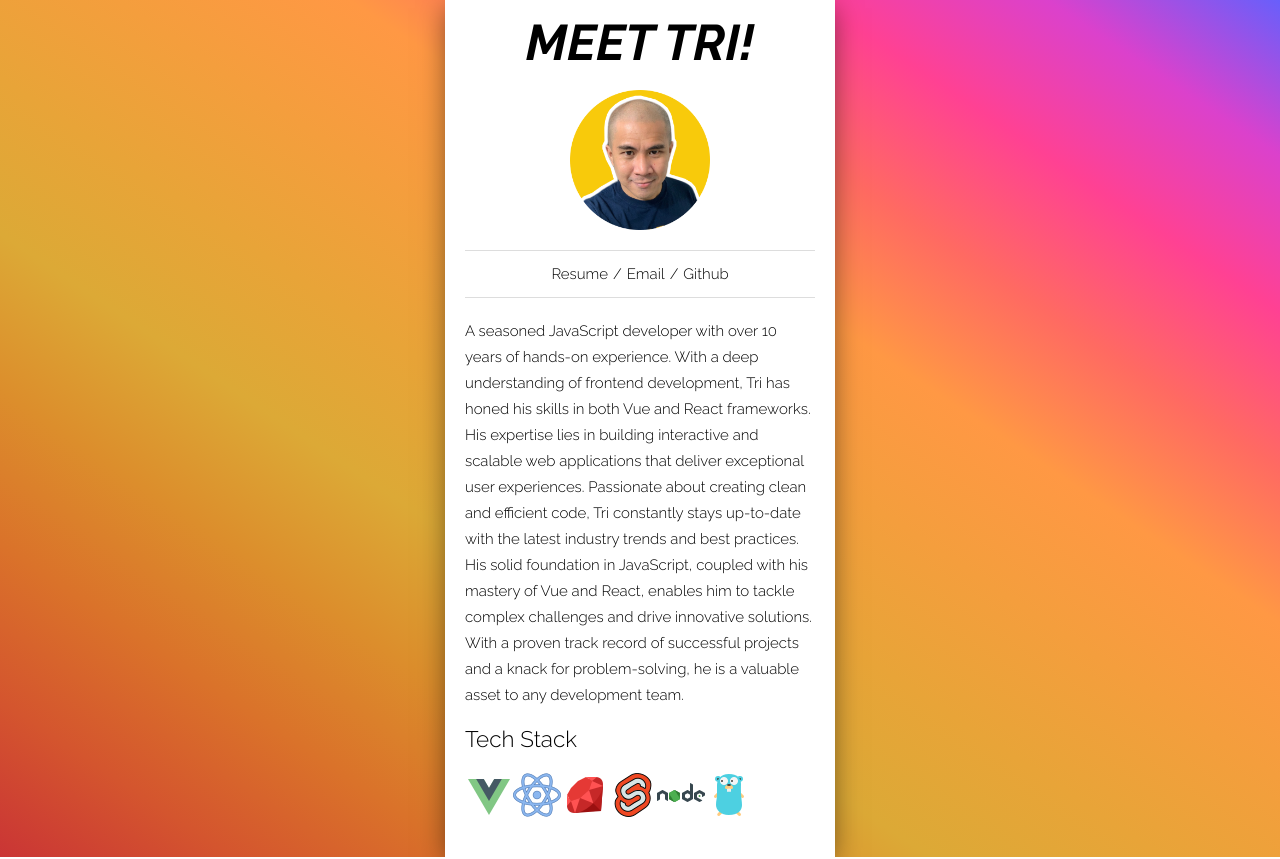
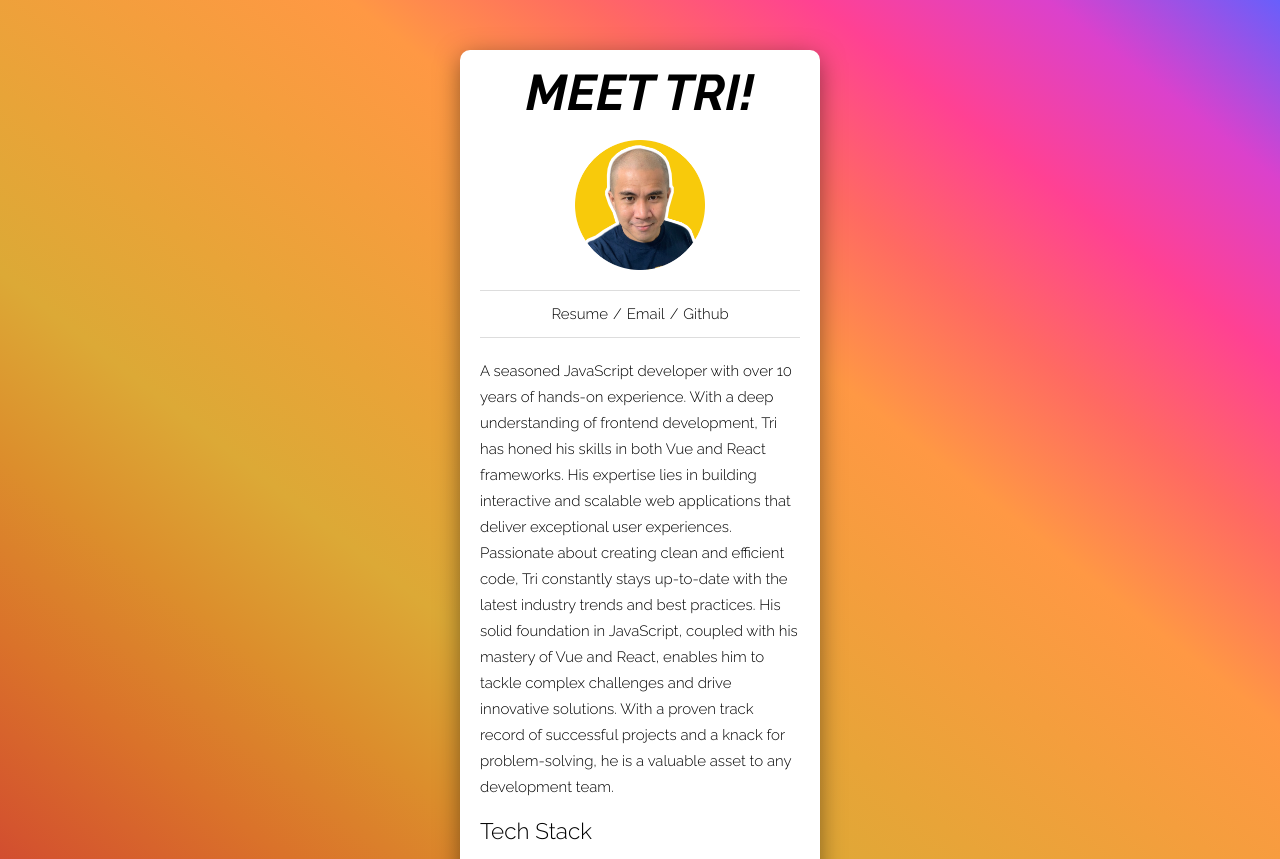
Before and after one commit to trivektor/trivektor.github.io, a Next.js app: page / in a window 1280 px wide. Shown: the top 859 px of the page. Built offline with nearby package versions, Linux system fonts and the light colour scheme.

Commit message:
css updates

```diff
--- a/components/home.js
+++ b/components/home.js
@@ -20,7 +20,7 @@ const Home = () => {
 
           <img
             src={profilePic.src}
-            height={140}
+            height={130}
             style={{ display: "block", margin: "0 auto" }}
           />
           <nav id="navbar">
--- a/styles/globals.css
+++ b/styles/globals.css
@@ -58,12 +58,12 @@ h3 {
 }
 
 #main {
-  width: 350px;
-  margin: 0 auto;
-  height: 100%;
+  width: 320px;
+  margin: 50px auto;
   padding: 30px 20px;
   background: #fff;
   box-shadow: 0 6px 26px -2px rgba(0, 0, 0, 0.5);
+  border-radius: 10px;
 }
 
 .material-symbols-outlined {
```
